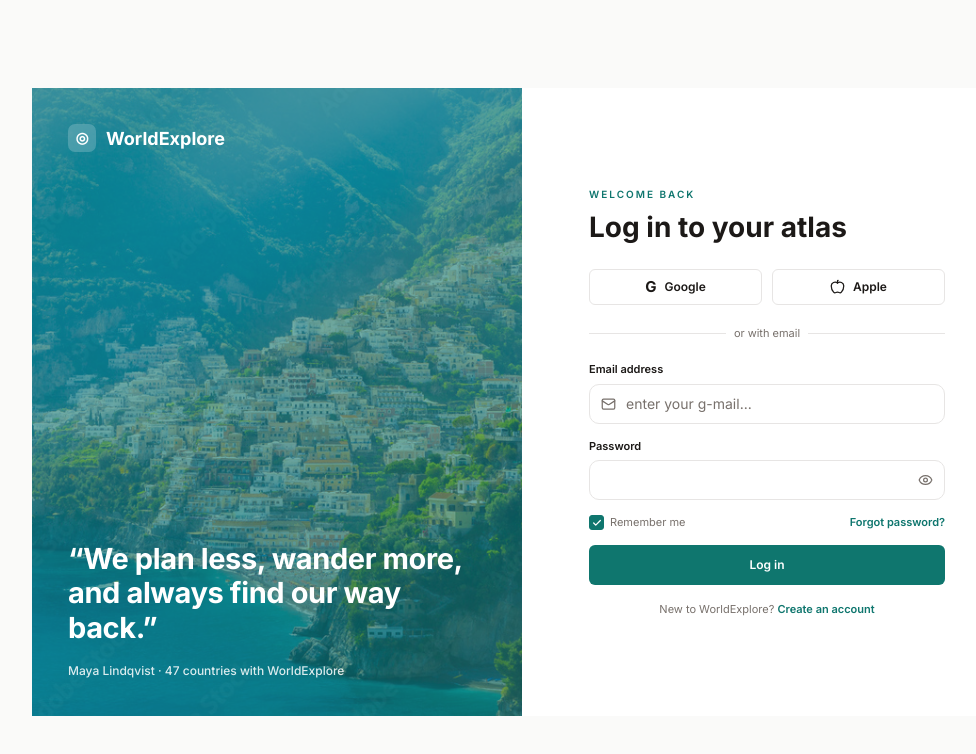
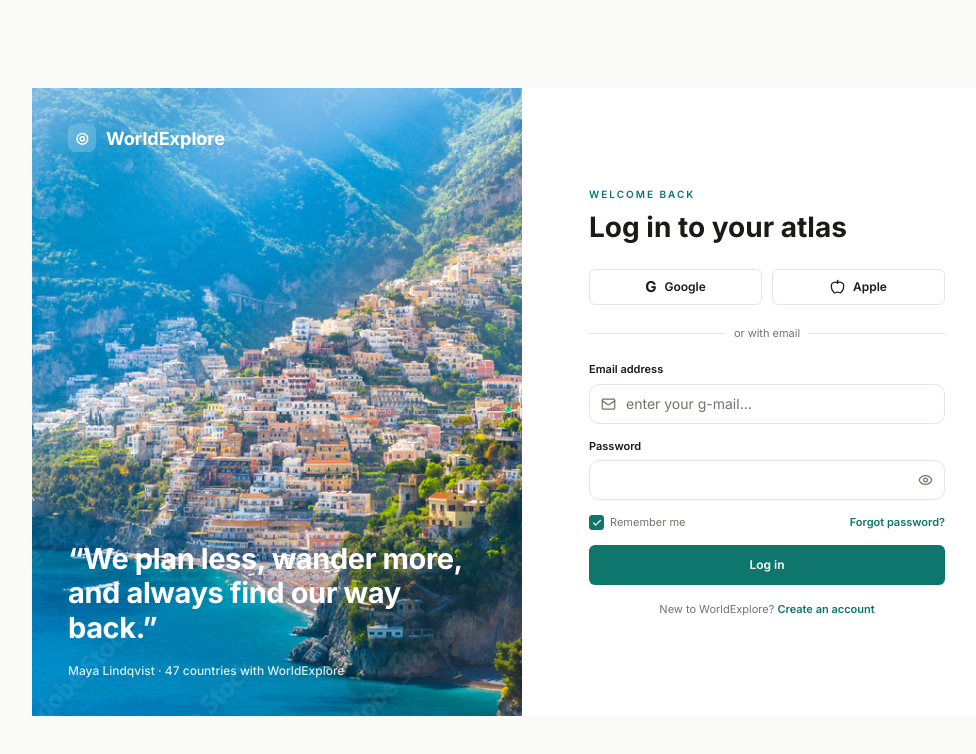
Before and after one commit to siam9192/World-Explore, a Next.js app in the folder frontend/: page /login in a window 1280 px wide. Shown: the top 754 px of the page, without its empty margins (118-1094 px from the left). Built offline with nearby package versions, Linux system fonts and the light colour scheme.

Commit message:
feat: create login  page

```diff
--- a/frontend/src/app/(auth)/login/page.tsx
+++ b/frontend/src/app/(auth)/login/page.tsx
@@ -35,8 +35,7 @@ export default function LoginPage() {
             className="object-cover"
           />
 
-          {/* Image Overlay */}
-          <div className="absolute inset-0 bg-primary/60" />
+
 
           {/* Logo */}
           <div className="absolute left-9 top-9 z-10 flex items-center gap-2.5">
```
